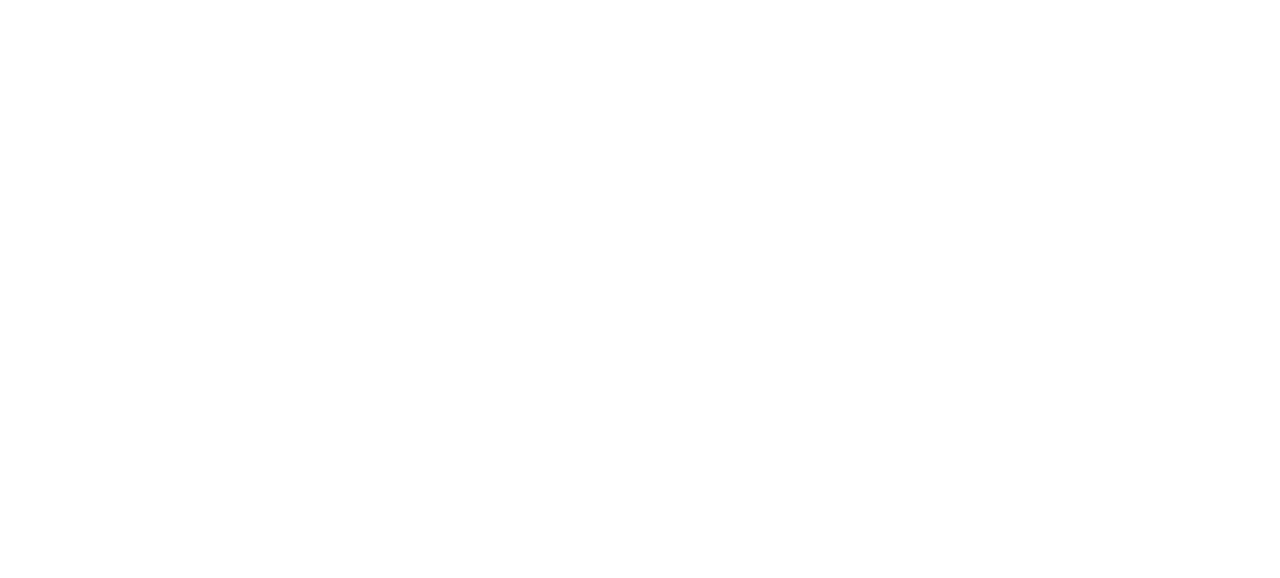
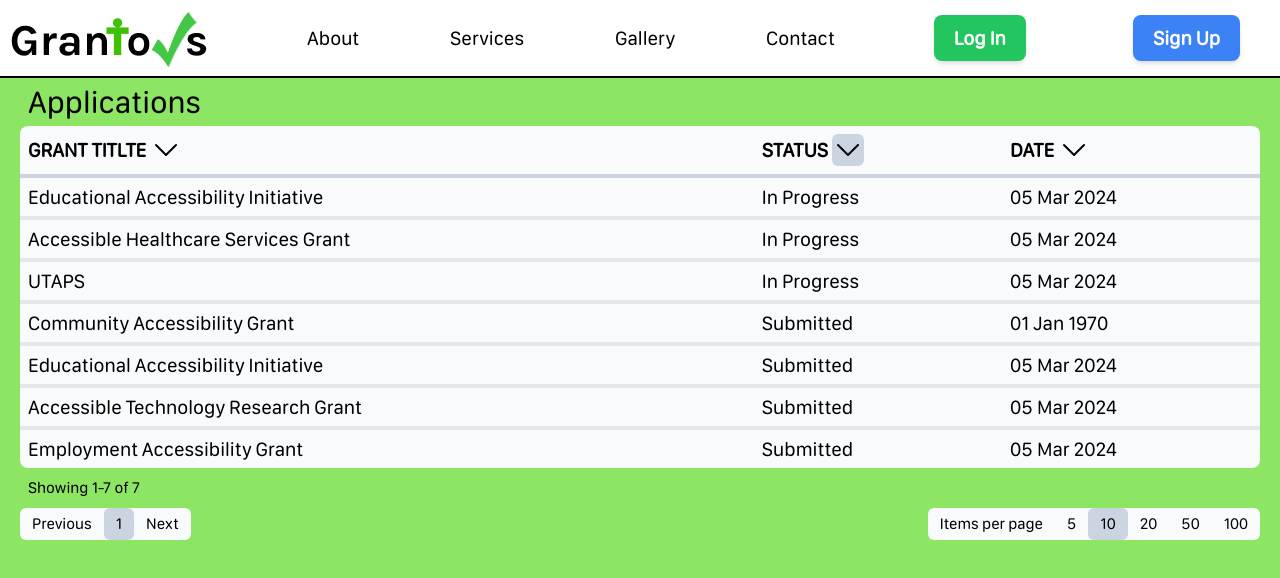
Before and after one commit to GlassesNoGlasses/c01w24-project-grantors, a React (Create React App) app in the folder frontend/: page /applications in a window 1280 px wide. Before the commit this address had no page. Shown: the top 578 px of the page. Built offline with nearby package versions, Linux system fonts and the light colour scheme.

Commit message:
Initial client application list

```diff
--- a/frontend/src/App.tsx
+++ b/frontend/src/App.tsx
@@ -7,6 +7,7 @@ import { UserContextProvider } from "./components/contexts/userContext";
 import GrantBrowse from "./components/grant-browse/GrantBrowse";
 import AdminApplicationList from "./components/home-page/nav-bar/admin-dashboard/AdminApplicationList";
 import GrantPage from "./components/grant-page/GrantPage";
+import ClientApplicationList from "./components/home-page/nav-bar/client-dashboard/ClientApplicationList";
 
 
 function App() {
@@ -26,6 +27,7 @@ function App() {
               <Route path="grants" element={<GrantBrowse />} />
               <Route path="grants/:grantId" element={<GrantPage />} />
               <Route path=":organization/applications" element={<AdminApplicationList/>} />
+              <Route path="applications" element={<ClientApplicationList />} />
             </Route>
           </Routes>
         )}
--- /dev/null
+++ b/frontend/src/components/home-page/nav-bar/client-dashboard/ClientApplicationList.tsx
@@ -0,0 +1,86 @@
+import { useEffect, useState } from "react";
+import { useUserContext } from "../../../contexts/userContext";
+import { Application, ApplicationStatus } from "../../../interfaces/Application";
+import { mockApplications } from "../admin-dashboard/mockApplications";
+import { Column } from "../../../table/TableProps";
+import Table from "../../../table/Table";
+import { SERVER_PORT } from "../../../../constants/ServerConstants";
+
+const ClientApplicationList = ({}) => {
+    const { user, setUser } = useUserContext();
+    const [ applications, setApplications ] = useState<Application[]>(mockApplications);
+
+    const itemsPerPageOptions: number[] = [5,10,20,50,100];
+    const columns: Column<Application>[] = [
+        {
+            key: "grantTitle",
+            title: "Grant Titlte",
+            format: (application: Application) => application.grantTitle,
+            sort: (app1: Application, app2: Application) => app1.grantTitle < app2.grantTitle ? -1 : 1,
+        },
+        {
+            key: "status",
+            title: "Status",
+            format: (application: Application) => application.status,
+            sort: (app1: Application, app2: Application) => {
+                if (app1.status === app2.status) return 0;
+                if (app1.status === ApplicationStatus.inProgress) return 1;
+                return -1;
+            },
+        },
+        {
+            key: "submissionDate",
+            title: "Date",
+            format: (application: Application) => {
+                return application.submissionDate.toLocaleDateString('en-GB', {
+                    day: '2-digit',
+                    month: 'short',
+                    year: 'numeric'
+                })
+            },
+            sort: (app1: Application, app2: Application) => Number(app1.submissionDate) - Number(app2.submissionDate),
+        },
+    ];
+
+    useEffect(() => {
+        const fetchApplications = async () => {
+            if (!user?.authToken) {
+                return; //setApplications([]);
+            }
+            const res = await fetch(`http://localhost:${SERVER_PORT}/getApplications`, {
+                method: 'POST',
+                headers: {
+                  'Content-Type': 'application/json',
+                  'Authorization': `Bearer ${user?.authToken}`
+                },
+                body: JSON.stringify({ organization: user.organization }),
+              });
+
+            if (res.ok) {
+                await res.json().then((data) => {
+                    //return setApplications(data.applications);
+                });
+            } else {
+                // Bad response, logout the user and redirect
+                console.log(res);
+                setUser(null)
+            }
+        }
+
+        fetchApplications();
+    }, [user]);
+
+    return (
+        <div className="flex flex-col h-full items-start justify-start px-5 bg-grantor-green">
+            <span className="text-2xl pl-2">Applications</span>
+            <Table items={applications}
+                   columns={columns}
+                   itemsPerPageOptions={itemsPerPageOptions}
+                   defaultIPP={10}
+                   defaultSort={columns[1]}
+            />
+        </div>
+    )
+};
+
+export default ClientApplicationList;
--- a/frontend/src/components/home-page/nav-bar/client-dashboard/ClientDashboard.tsx
+++ b/frontend/src/components/home-page/nav-bar/client-dashboard/ClientDashboard.tsx
@@ -27,7 +27,9 @@ const ClientDashboard = ({}: ClientDashboardProps) => {
             heroicon={<ListBulletIcon className="h-40 w-40"/>}
             label="View Available Grants" />
         </Link>
-        <ApplicationIcon imageSrc={search} label="My Applications" />
+        <Link to="/applications">
+          <ApplicationIcon imageSrc={search} label="My Applications" />
+        </Link>
       </div>
     </div>
   )
```
